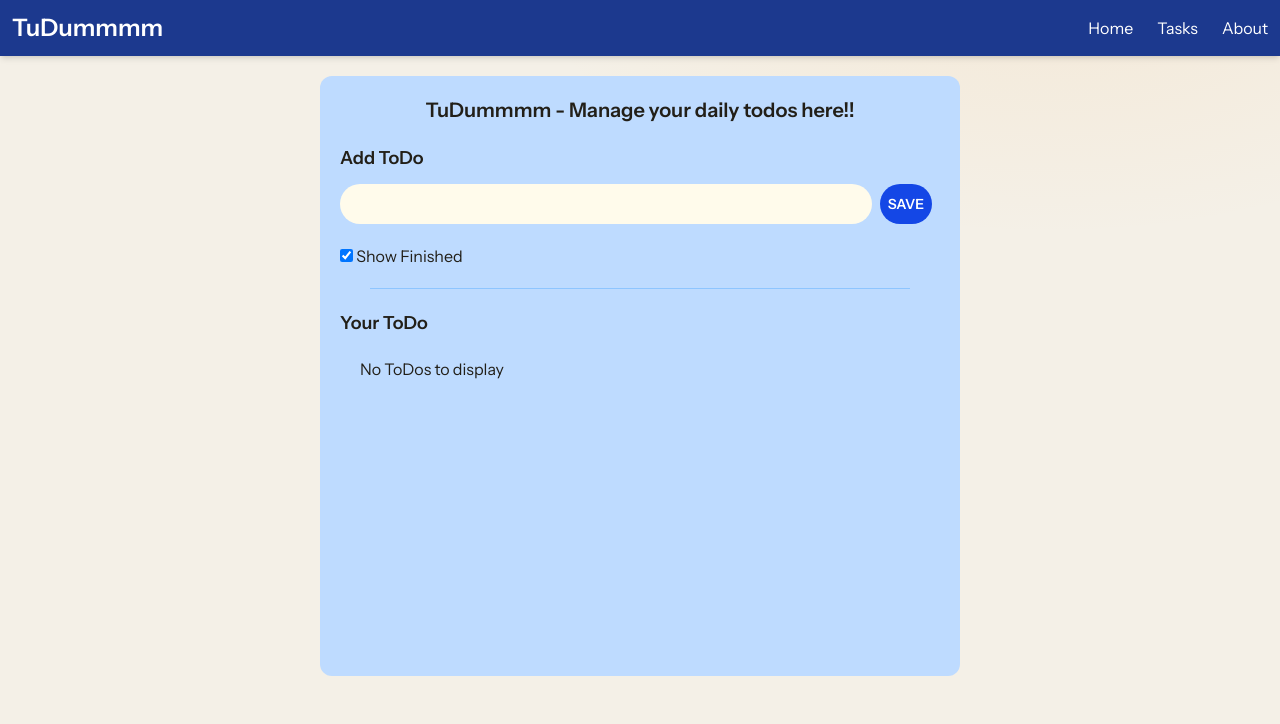
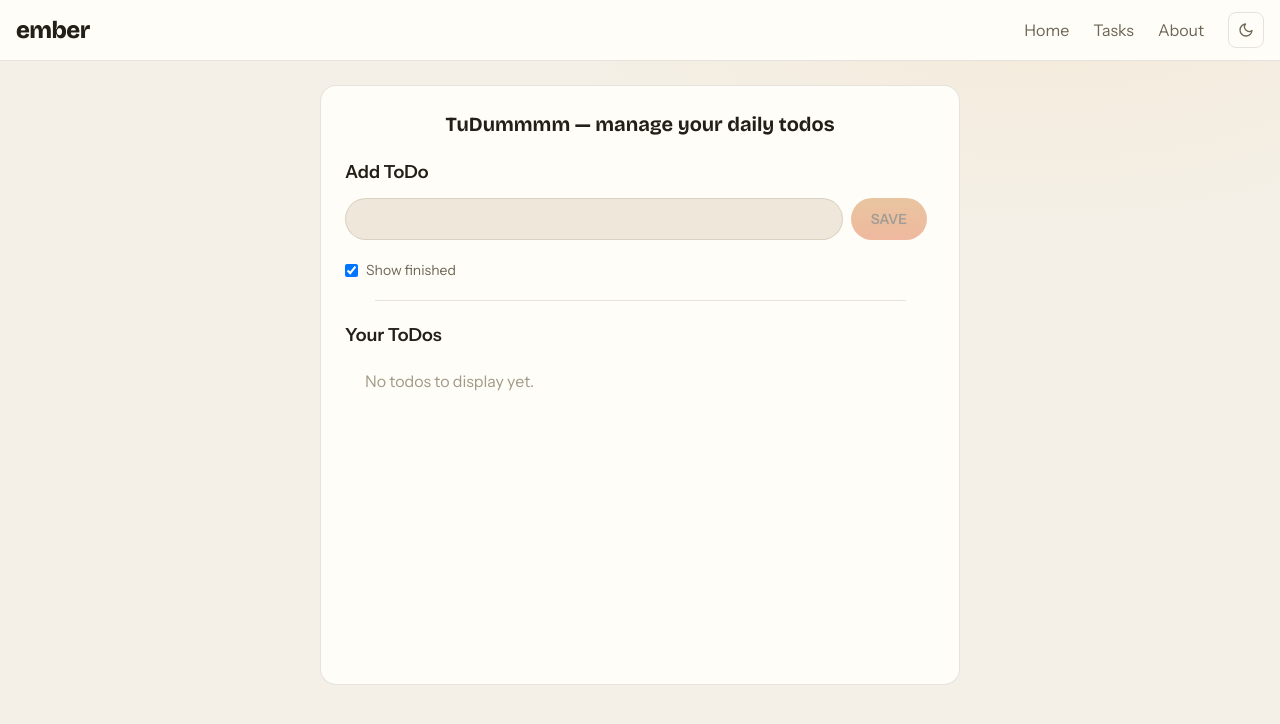
Before and after one commit to Muditgolaa/TodoList-App, a React (Vite) app: page / in a window 1280 px wide. Shown: the top 724 px of the page. Built offline with nearby package versions, Linux system fonts and the light colour scheme.

Commit message:
feat: add light/dark theme toggle and make app theme-aware

```diff
--- a/index.html
+++ b/index.html
@@ -10,7 +10,16 @@
       rel="stylesheet"
       href="https://fonts.googleapis.com/css2?family=Bricolage+Grotesque:opsz,wght@12..96,600;12..96,700;12..96,800&family=IBM+Plex+Mono:wght@400;500;600&family=Instrument+Sans:wght@400;500;600&display=swap"
     />
-    <title>Ember — Study Streaks</title>
+    <script>
+      (function () {
+        try {
+          var t = localStorage.getItem("ember-theme");
+          if (t === "light" || t === "dark")
+            document.documentElement.setAttribute("data-theme", t);
+        } catch (e) {}
+      })();
+    </script>
+    <title>Tudummmm - Manage Your Daily Todos!!</title>
   </head>
   <body>
     <div id="root"></div>
--- a/src/App.jsx
+++ b/src/App.jsx
@@ -1,131 +1,126 @@
-import { useState , useEffect} from "react";
-import { FaBeer } from 'react-icons/fa';
+import { useState } from "react";
 import { FaEdit } from "react-icons/fa";
 import { MdDelete } from "react-icons/md";
-import reactLogo from "./assets/react.svg";
-import viteLogo from "./assets/vite.svg";
-import heroImg from "./assets/hero.png";
 import Navbar from "./components/navbar";
 import { v4 as uuidv4 } from "uuid";
-// ⇨ 'ab16e731-6cee-424d-81a0-5929e9bdb0cc'
+
 function App() {
   const [todo, setTodo] = useState("");
-  const [todos, setTodos] = useState([]);
-  const [showFinished, setshowFinished] = useState(true)
+  const [todos, setTodos] = useState(() => {
+    try {
+      const savedTodos = localStorage.getItem("todos");
+      return savedTodos ? JSON.parse(savedTodos) : [];
+    } catch {
+      return [];
+    }
+  });
+  const [showFinished, setshowFinished] = useState(true);
 
-  useEffect(()=>{
-    let todosString = localStorage.getItem("todos")
-    if(todosString){
-      let todos = JSON.parse(localStorage.getItem("todos"))
-      setTodos(todos)
-    }
-  },[])
+  const saveToLS = (updatedTodos) => {
+    localStorage.setItem("todos", JSON.stringify(updatedTodos));
+  };
 
-  const saveToLS = (params) => {
-    localStorage.setItem("todos",JSON.stringify(todos))
-  }
-
-  const toggleFinished = () =>{
-    setshowFinished(!showFinished)
-  }
+  const toggleFinished = () => setshowFinished(!showFinished);
 
   const handleAdd = () => {
-    setTodos([...todos, {id:uuidv4(), todo, isCompleted: false }]);
+    const updatedTodos = [...todos, { id: uuidv4(), todo, isCompleted: false }];
+    setTodos(updatedTodos);
+    saveToLS(updatedTodos);
     setTodo("");
-    saveToLS()
   };
 
-  const handleChange = (e) => {
-    setTodo(e.target.value);
+  const handleChange = (e) => setTodo(e.target.value);
+
+  const handleEdit = (e, id) => {
+    let t = todos.filter((i) => i.id === id);
+    setTodo(t[0].todo);
+    let newTodos = todos.filter((item) => item.id !== id);
+    setTodos(newTodos);
+    saveToLS(newTodos);
   };
 
-  const handleEdit = (e, id) => {
-    let t = todos.filter(i=>i.id === id)
-    setTodo(t[0].todo)
-    let newTodos = todos.filter((item, i) => {
-      return item.id !== id;
-    })
-    setTodos(newTodos)
-    saveToLS()
-
-  };
-
-  const handleDelete = (e,id) => {
-    let newTodos = todos.filter(item => item.id !== id);
-    // let newTodos = todos.filter((item, i) => {
-    //   return item.id !== id;
-    // })
-    setTodos(newTodos)
-    saveToLS()
-
+  const handleDelete = (e, id) => {
+    let newTodos = todos.filter((item) => item.id !== id);
+    setTodos(newTodos);
+    saveToLS(newTodos);
   };
 
   const handleCheckbox = (e) => {
-    let id = e.target.name
-    let index = todos.findIndex(item=>{
-      return item.id === id
-    })
-    let newTodos = [...todos]
-    newTodos[index].isCompleted = !newTodos[index].isCompleted
-    setTodos(newTodos)
-    saveToLS()
-
-   }
+    let id = e.target.name;
+    let index = todos.findIndex((item) => item.id === id);
+    let newTodos = [...todos];
+    newTodos[index].isCompleted = !newTodos[index].isCompleted;
+    setTodos(newTodos);
+    saveToLS(newTodos);
+  };
 
   return (
     <>
       <Navbar />
-      <div className="mx-3 md:container md:mx-auto my-5 rounded-xl bg-blue-200 p-5 min-h-[75vh] md:w-1/2">
-      <h1 className="font-bold text-xl text-center">TuDummmm - Manage your daily todos here!!</h1>
-        <div className="Add ToDo my-5">
-          <h2 className="text-lg font-bold mb-3">Add ToDo</h2>
+      <div className="mx-3 md:container md:mx-auto my-6 rounded-2xl p-6 min-h-[75vh] md:w-1/2 bg-[var(--surface)] border border-[var(--border)]">
+        <h1 className="font-display font-bold text-xl text-center text-[var(--text)]">
+          TuDummmm — manage your daily todos
+        </h1>
+
+        <div className="my-5">
+          <h2 className="text-lg font-bold mb-3 text-[var(--text)]">Add ToDo</h2>
           <div className="flex">
-
             <input
               onChange={handleChange}
               value={todo}
               type="text"
-            className="px-5 bg-amber-50 rounded-full py-2 w-full"
+              className="px-5 rounded-full py-2 w-full bg-[var(--surface-2)] border border-[var(--border)] text-[var(--text)] outline-none focus:border-[var(--amber)]"
             />
             <button
-            onClick={handleAdd} disabled={todo.length === 0}
-            className="bg-blue-700 text-white hover:bg-blue-900 rounded-full p-2 py-2 text-sm font-bold mx-2"
+              onClick={handleAdd}
+              disabled={todo.length === 0}
+              className="rounded-full px-5 py-2 text-sm font-bold mx-2 disabled:opacity-40"
+              style={{ background: "linear-gradient(180deg,var(--amber),var(--amber-2))", color: "#1a0f02" }}
             >
               SAVE
             </button>
           </div>
         </div>
-        <input onChange={toggleFinished} type="checkbox" checked={showFinished} /> Show Finished
-        <div className="h-[1px] bg-blue-300 my-5 w-[90%] mx-auto"></div>
-        <h2 className="text-lg font-bold mb-3">Your ToDo</h2>
+
+        <label className="flex items-center gap-2 text-[var(--muted)] text-sm">
+          <input onChange={toggleFinished} type="checkbox" checked={showFinished} />
+          Show finished
+        </label>
+
+        <div className="h-px bg-[var(--border)] my-5 w-[90%] mx-auto"></div>
+
+        <h2 className="text-lg font-bold mb-3 text-[var(--text)]">Your ToDos</h2>
         <div className="todos">
-          {todos.length === 0 && <div className=" text-shadow-white m-5">No ToDos to display</div>}
-          {todos.map((item) => {
-            return (
-              (showFinished || !item.isCompleted) && <div key={item.id} className="todo flex justify-between md:w-full my-2 ">
-                <div className="flex gap-2 flex-1 overflow-hidden">
+          {todos.length === 0 && (
+            <div className="text-[var(--faint)] m-5">No todos to display yet.</div>
+          )}
+          {todos.map(
+            (item) =>
+              (showFinished || !item.isCompleted) && (
+                <div key={item.id} className="flex justify-between items-center my-2 p-3 rounded-xl bg-[var(--surface-2)] border border-[var(--border)]">
+                  <div className="flex gap-3 flex-1 overflow-hidden items-center">
                     <input name={item.id} onChange={handleCheckbox} type="checkbox" checked={item.isCompleted} />
-                <div className={`${item.isCompleted ? "line-through" : ""} break-words overflow-hidden`}>
+                    <div className={`${item.isCompleted ? "line-through text-[var(--faint)]" : "text-[var(--text)]"} break-words overflow-hidden`}>
                       {item.todo}
                     </div>
                   </div>
-                <div className="buttons flex h-full">
+                  <div className="flex h-full">
                     <button
-                    onClick={(e) => handleEdit(e,item.id)}
-                    className="bg-blue-700 text-white hover:bg-blue-900 rounded-lg p-2 py-1 text-sm font-bold mx-1"
+                      onClick={(e) => handleEdit(e, item.id)}
+                      className="rounded-lg p-2 py-1 text-sm mx-1 bg-[var(--raise)] text-[var(--muted)] hover:text-[var(--amber)] transition-colors"
                     >
                       <FaEdit />
                     </button>
                     <button
-                    onClick={(e) => handleDelete(e,item.id)}
-                    className="bg-blue-700 text-white hover:bg-blue-900 rounded-lg p-2 py-1 text-sm font-bold mx-1"
+                      onClick={(e) => handleDelete(e, item.id)}
+                      className="rounded-lg p-2 py-1 text-sm mx-1 bg-[var(--raise)] text-[var(--muted)] hover:text-[var(--amber-2)] transition-colors"
                     >
                       <MdDelete />
                     </button>
                   </div>
                 </div>
-            );
-          })}
+              )
+          )}
         </div>
       </div>
     </>
--- a/src/components/navbar.jsx
+++ b/src/components/navbar.jsx
@@ -1,18 +1,49 @@
-import React from 'react'
+import { useEffect, useState } from "react";
+import { FiSun, FiMoon } from "react-icons/fi";
+
+// Read the saved choice, else follow the OS setting.
+function getInitialTheme() {
+  try {
+    const saved = localStorage.getItem("ember-theme");
+    if (saved === "light" || saved === "dark") return saved;
+  } catch { /* ignore */ }
+  return window.matchMedia("(prefers-color-scheme: dark)").matches ? "dark" : "light";
+}
 
 const Navbar = () => {
+  const [theme, setTheme] = useState(getInitialTheme);
+
+  // Whenever theme changes: stamp <html> and remember the choice.
+  useEffect(() => {
+    document.documentElement.setAttribute("data-theme", theme);
+    try { localStorage.setItem("ember-theme", theme); } catch { /* ignore */ }
+  }, [theme]);
+
+  const toggle = () => setTheme((t) => (t === "dark" ? "light" : "dark"));
+
   return (
-    <nav className="bg-blue-900 text-white p-3 shadow-md">
+    <nav className="bg-[var(--surface)] border-b border-[var(--border)] px-4 py-3">
       <div className="container mx-auto flex justify-between items-center">
-        <h2 className="text-2xl font-bold">TuDummmm</h2>
-        <ul className="flex gap-6">
-          <li><a href="#" className="hover:font-bold transition-all">Home</a></li>
-          <li><a href="#" className="hover:font-bold transition-all">Tasks</a></li>
-          <li><a href="#" className="hover:font-bold transition-all">About</a></li>
-        </ul>
+        <h2 className="font-display text-2xl font-extrabold tracking-tight text-[var(--text)]">
+          ember
+        </h2>
+        <div className="flex items-center gap-6">
+          <ul className="flex gap-6 text-[var(--muted)]">
+            <li><a href="#" className="hover:text-[var(--text)] transition-colors">Home</a></li>
+            <li><a href="#" className="hover:text-[var(--text)] transition-colors">Tasks</a></li>
+            <li><a href="#" className="hover:text-[var(--text)] transition-colors">About</a></li>
+          </ul>
+          <button
+            onClick={toggle}
+            aria-label="Toggle light or dark theme"
+            className="grid place-items-center w-9 h-9 rounded-lg border border-[var(--border)] text-[var(--muted)] hover:text-[var(--text)] hover:border-[var(--border-strong)] transition-colors"
+          >
+            {theme === "dark" ? <FiSun /> : <FiMoon />}
+          </button>
+        </div>
       </div>
     </nav>
-  )
-}
+  );
+};
 
-export default Navbar
+export default Navbar;
```
Lines whose indentation alone changed are shown as unchanged.
